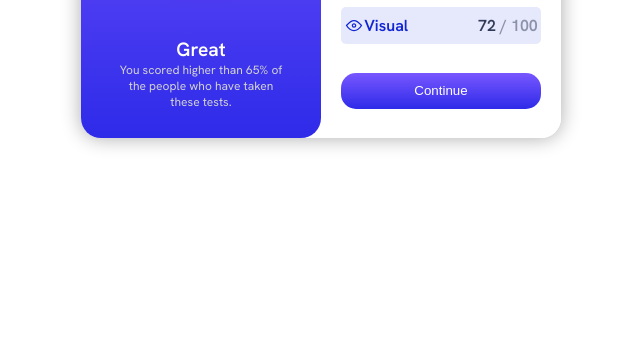
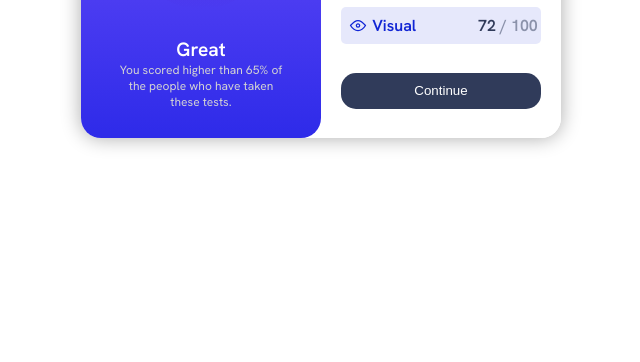
Before and after one commit to matheuskid/results-sumarry, a plain HTML site: page index.html in a window 1280 px wide. Shown: the part 438-800 px from the top of the page, without its empty margins (319-959 px from the left). Drawn offline with Linux system fonts and the light colour scheme.

Commit message:
fix spacing between the icon and the result labels

```diff
--- a/style.css
+++ b/style.css
@@ -140,6 +140,12 @@ body {
 
 .icon-name {
   display: flex;
+  flex-direction: row;
+
+}
+
+.icon-name img {
+  margin: 0 4px;
 }
 
 .result {
@@ -151,10 +157,14 @@ body {
 }
 
 .btn {
-  background: linear-gradient(0deg, hsl(241, 81%, 54%), hsl(252, 100%, 67%));
+  background: hsl(224, 30%, 27%);
   font-weight: 500;
   color: hsl(0, 0%, 100%);
   padding: 0.8em 0 0.8em 0;
   border: none;
   border-radius: 15px;
 }
+
+.btn:hover {
+  background: linear-gradient(0deg, hsl(241, 81%, 54%), hsl(252, 100%, 67%));
+}
```
Also changed, not shown: 1 other file.
